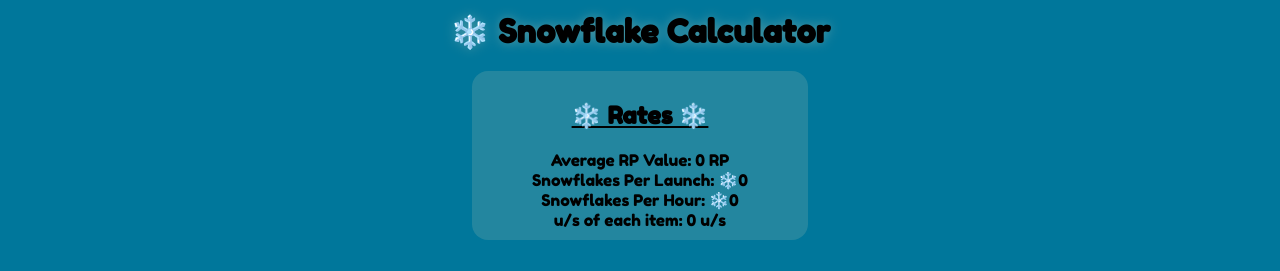
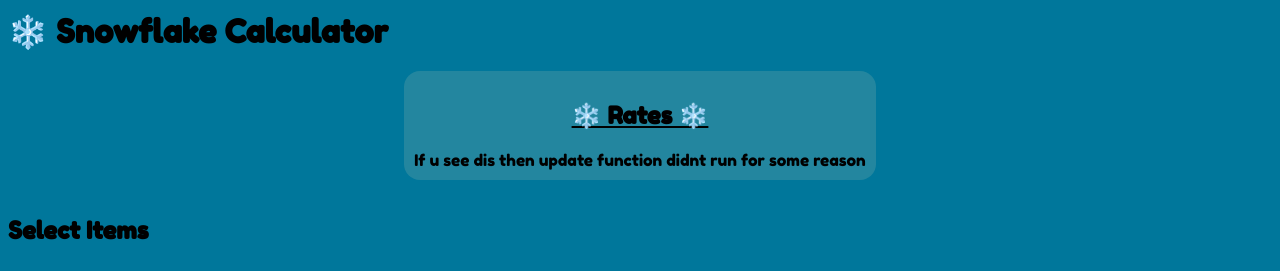
Before and after one commit to fizzy-gamer/SnowflakeCalculator, a plain HTML site: page index.html in a window 1280 px wide. Shown: the top 271 px of the page. Drawn offline with Linux system fonts and the light colour scheme.

Commit message:
Update index.html

```diff
--- a/index.html
+++ b/index.html
@@ -2,40 +2,32 @@
 <html>
   <head>
     <title>Snowflake Calculator</title>
-    <link rel="stylesheet" href="./src/style.css" />
     <meta charset="UTF-8" />
     <meta name="viewport" content="width=device-width, initial-scale=1.0" />
     <link rel="icon" type="image/x-icon" href="Snowflake.png" />
     <meta property="og:title" content="Snowflake Calculator" />
-    <meta
-      property="og:description"
-      content="Snowflake calculator app for Industrialist Christmas Event 2025."
-    />
+    <meta property="og:description" content="Snowflake calculator app for Industrialist Christmas Event 2025."/>
     <meta property="og:site_name" content="GitHub Pages" />
-    <meta
-      property="og:image"
-      content="https://fizzy-gamer.github.io/SnowflakeCalculator/Snowflake.png"
-    />
-    <link
-      href="https://fonts.googleapis.com/css?family=Fredoka One"
-      rel="stylesheet"
-    />
+    <meta property="og:image" content="https://fizzy-gamer.github.io/SnowflakeCalculator/Snowflake.png"/>
+    <link href="https://fonts.googleapis.com/css?family=Fredoka One" rel="stylesheet"/>
+
+    <link rel="stylesheet" href="./src/style.css" />
     <script type="module" src="./src/script.js"></script>
   </head>
 
-  <div class="Main">
+  <div class="Title">
     <h1>❄️ Snowflake Calculator</h1>
   </div>
 
   <div class="Rates">
     <h2><u>❄️  Rates  ❄️</u></h2>
-    <div id="AverageRP">Average RP Value: 0 RP</div>
-    <div id="SnowflakesPerLaunch">Snowflakes Per Launch: ❄️0</div>
-    <div id="SnowflakesPerHour">Snowflakes Per Hour: ❄️0</div>
-    <div id="RateOfItems">u/s of each item: 0 u/s</div>
+    <div id="AverageRP">If u see dis then update function didnt run for some reason</div>
+    <div id="SnowflakesPerLaunch"></div>
+    <div id="SnowflakesPerHour"></div>
+    <div id="RateOfItems"></div>
   </div>
 
-  <div class="Settings">
+  <div class="ItemMenu">
     <h2>Select Items</h2>
     <div class="OptionButtons">
       <button  class="DeselectAllButton" id="DeselectAllButton">Deselect</button>
@@ -46,7 +38,7 @@
   </div>
   </body>
 
-  <p class="disclaimer">
+  <p class="footer">
     <a href="https://github.com/fizzy-gamer/SnowflakeCalculator">Source Code</a>
     • Calculator made by <a href="https://github.com/fizzy-gamer">fizzygamer</a>
   </p>
```
